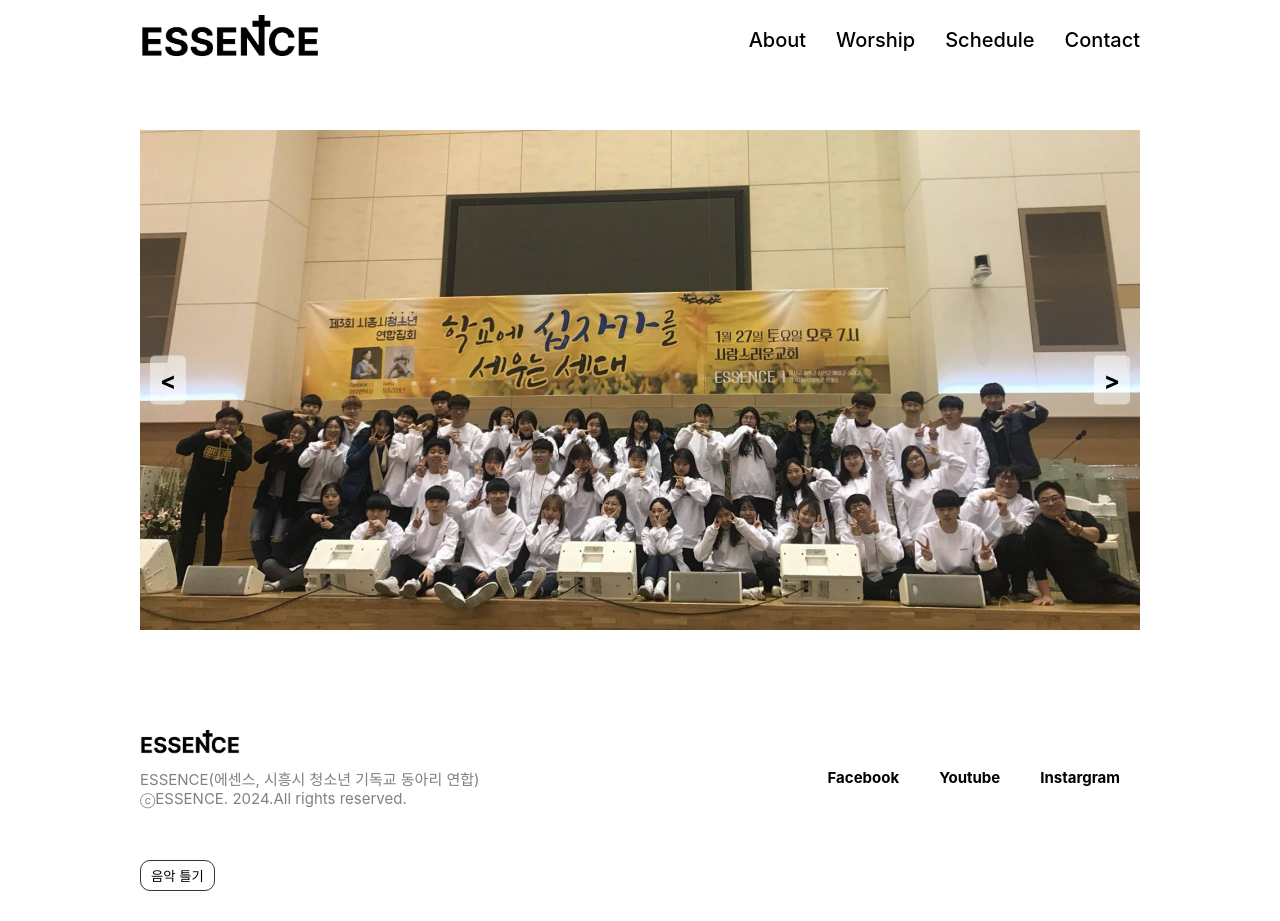
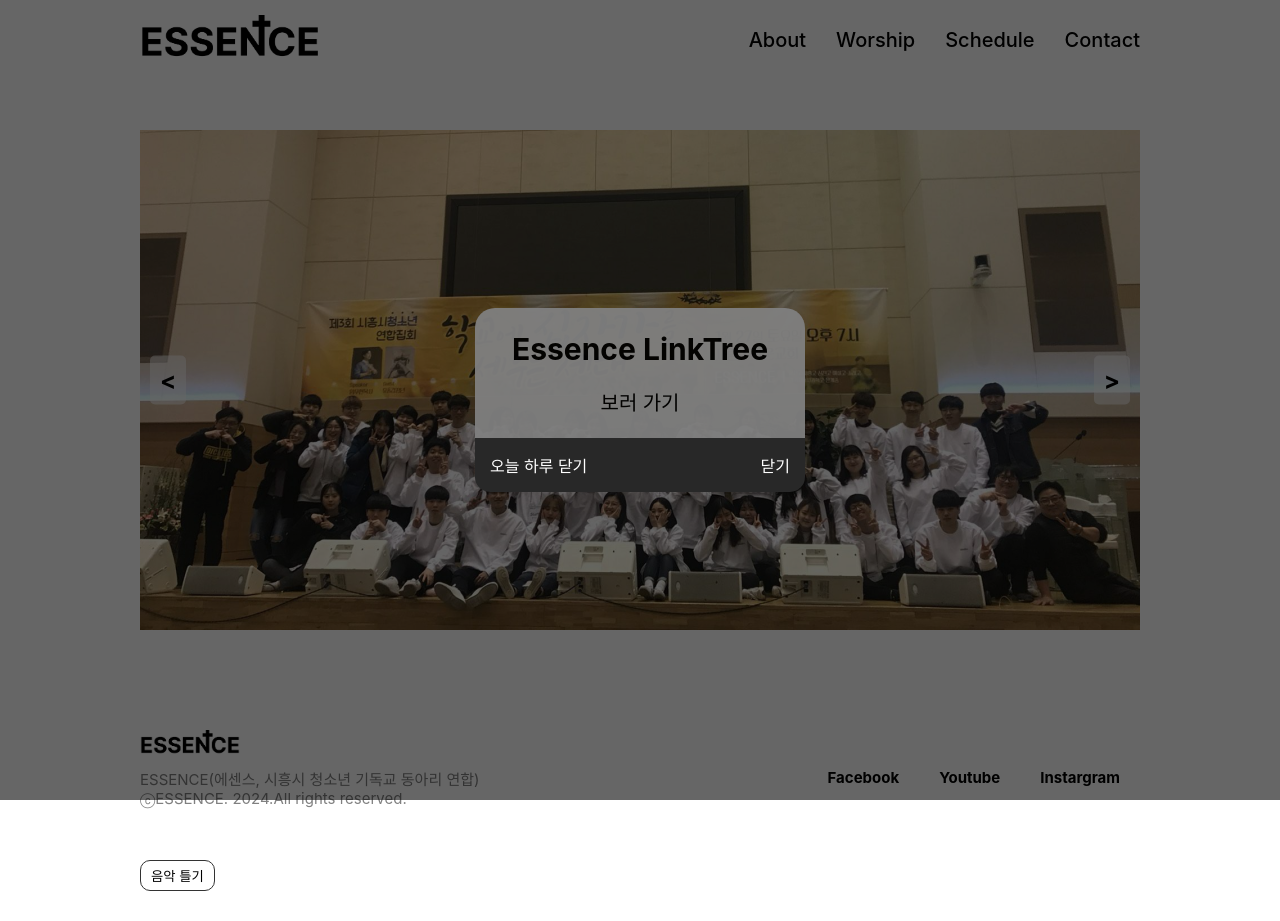
Before and after one commit to PangilProject/PublicOfEssence, a React (Create React App) app: page / in a window 1280 px wide. Built offline with nearby package versions, Linux system fonts and the light colour scheme.

Commit message:
feat : Modal

```diff
--- a/src/Layout/Header.js
+++ b/src/Layout/Header.js
@@ -68,7 +68,7 @@ const MenuItemList = styled.div `
     justify-content: row;
 `;
 
-const MenuItem = styled.div `
+export const MenuItem = styled.div `
     @media (max-width : 550px){
         text-align: left;
         margin-left: 0;
--- /dev/null
+++ b/src/Layout/Modal.js
@@ -0,0 +1,170 @@
+import React, { useEffect } from 'react'
+import styled from 'styled-components'
+import PropTypes from 'prop-types'
+import { MenuItem } from './Header'
+
+function Modal({ className, onClose, maskClosable, closable, visible }) {
+    const onMaskClick = (e) => {
+        if (e.target === e.currentTarget) {
+            onClose(e)
+        }
+    }
+
+    // 이전방문 날짜
+    const VISITED_BEFORE_DATE = localStorage.getItem('VisitCookie')
+    // 현재 날짜
+    const VISITED_NOW_DATE = Math.floor(new Date().getDate())
+
+    // console.log(VISITED_BEFORE_DATE)
+    // console.log(VISITED_NOW_DATE)
+    // localStorage.removeItem('VisitCookie')
+
+    useEffect(() => {
+        // 팝업 오늘 하루닫기 체크
+        if (VISITED_BEFORE_DATE !== null) {
+            // 날짜가 같을경우 노출
+            if (VISITED_BEFORE_DATE === VISITED_NOW_DATE) {
+                localStorage.removeItem('VisitCookie')
+                onClose(true)
+            }
+            // 날짜가 다를경우 비노출
+            if (VISITED_BEFORE_DATE !== VISITED_NOW_DATE) {
+                onClose(false)
+            }
+        }
+    }, [VISITED_BEFORE_DATE])
+
+    // 하루동안 팝업 닫기
+    const Dayclose = (e) => {
+        if (onClose) {
+            onClose(e)
+
+            const expiry = new Date()
+            // +1일 계산
+            const expiryDate = expiry.getDate() + 1
+            // 로컬스토리지 저장
+            localStorage.setItem('VisitCookie', expiryDate)
+        }
+    }
+
+    const close = (e) => {
+        if (onClose) {
+            onClose(e)
+        }
+    }
+
+    return (
+        <div>
+            <ModalOverlay visible={visible} />
+            <ModalWrapper
+                className={className}
+                onClick={maskClosable ? onMaskClick : null}
+                tabIndex="-1"
+                visible={visible}
+            >
+                <ModalInner tabIndex="0" className="modal-inner">
+                    <ModalInner2>
+                        <ImgStyle>
+                            {/* <a href="https://www.pping.kr" rel="noopener noreferrer" target={'_blank'} cursor="pointer">
+                                <img src={img} style={{ width: '100%', height: '100%' }} alt="" />
+                            </a> */}
+                            <h2>Essence LinkTree</h2>
+                            <MenuItem href="https://linktr.ee/ESSENCE_since2016" style={{ margin: "20px 0px 0px 0px"}}>보러 가기</MenuItem>
+                        </ImgStyle>
+                        {closable && (
+                            <CloseStyle>
+                                <Close className="modal-close" onClick={Dayclose}>
+                                    오늘 하루 닫기
+                                </Close>
+                                <Close className="modal-close" onClick={close}>
+                                    닫기
+                                </Close>
+                            </CloseStyle>
+                        )}
+                    </ModalInner2>
+                </ModalInner>
+            </ModalWrapper>
+        </div>
+    )
+}
+
+Modal.propTypes = {
+    visible: PropTypes.bool,
+}
+
+const ModalInner2 = styled.div`
+    display: flex;
+    flex-direction: column;
+    align-items: center;
+`
+
+const ImgStyle = styled.div`
+    width: 300px;
+    padding: 15px;
+    height : 100px;
+    background-color: gray;
+    opacity: 0.95;
+    border-radius: 20px 20px 0px 0px;
+
+    display: flex;
+    justify-content: center;
+    align-items: center;
+    flex-direction : column;
+
+    font-size: 20px;
+`
+
+const CloseStyle = styled.div`
+    display: flex;
+    justify-content: space-between;
+    background-color: #282828;
+    width: 300px;
+    padding: 15px;
+    border-radius: 0 0 15px 15px;
+    color: #ffffff;
+`
+
+const Close = styled.span`
+    cursor: pointer;
+`
+
+const ModalWrapper = styled.div`
+    box-sizing: border-box;
+    display: ${(props) => (props.visible ? 'block' : 'none')};
+    position: fixed;
+    top: 0;
+    right: 0;
+    bottom: 0;
+    left: 0;
+    z-index: 1000;
+    overflow: auto;
+    outline: 0;
+`
+
+const ModalOverlay = styled.div`
+    box-sizing: border-box;
+    display: ${(props) => (props.visible ? 'block' : 'none')};
+    position: fixed;
+    top: 0;
+    left: 0;
+    bottom: 0;
+    right: 0;
+    background-color: rgba(0, 0, 0, 0.6);
+    z-index: 999;
+`
+
+const ModalInner = styled.div`
+    box-sizing: border-box;
+    position: relative;
+    // box-shadow: 0 0 6px 0 rgba(0, 0, 0, 0.5);
+    // background-color: #fff;
+    // border-radius: 10px;
+    width: 360px;
+    max-width: 480px;
+    top: 50%;
+    transform: translateY(-50%);
+    margin: 0 auto;
+    padding: 40px 20px;
+`
+
+export default React.memo(Modal)
--- a/src/Pages/HomePage/HomePage.js
+++ b/src/Pages/HomePage/HomePage.js
@@ -1,5 +1,6 @@
 import React, { useState } from "react";
 import styled from "styled-components";
+import Modal from "../../Layout/Modal";
 
 function HomePage() {
     const images = [
@@ -7,6 +8,8 @@ function HomePage() {
         "/Img/worship/worship5.jpg",
         "/Img/worship/worship6.jpg"
     ];
+
+    const [modalVisible, setModalVisible] = useState(true);
 
     const [currentImageIndex, setCurrentImageIndex] = useState(0);
     const [opacity, setOpacity] = useState(1); // opacity 상태 추가
@@ -31,8 +34,19 @@ function HomePage() {
         }, 500); // 0.1초 후에 다음 이미지로 전환
     };
 
+    // const openModal = () => {
+    //     setModalVisible(true)
+    // }
+    const closeModal = () => {
+        setModalVisible(false)
+    }
+
+
     return (
         <Container100P100P>
+                {modalVisible && (
+                    <Modal visible={modalVisible} closable={true} maskClosable={true} onClose={closeModal}></Modal>
+                )}
             <ContainerIntroImage>
                 <Button onClick={handlePrevClick}>{"<"}</Button>
                 <IntroImage
```
